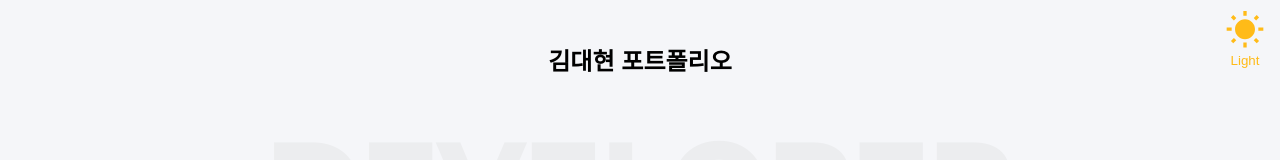
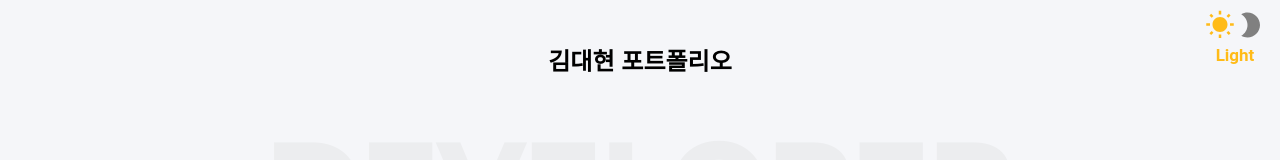
Before and after one commit to webcogy/devPortfolio, a React (Create React App) app: page / in a window 1280 px wide. Shown: the top 160 px of the page. Built offline with nearby package versions, Linux system fonts and the light colour scheme.

Commit message:
UPDATE : 다크모드 수정

```diff
--- a/package.json
+++ b/package.json
@@ -44,6 +44,6 @@
     ]
   },
   "devDependencies": {
-    "gh-pages": "3.2.3"
+    "gh-pages": "^3.2.3"
   }
 }
--- a/src/components/DarkMode.js
+++ b/src/components/DarkMode.js
@@ -1,43 +1,53 @@
-import React, {useState, useEffect} from 'react';
+import React, {useState, useEffect, useCallback} from 'react';
 import WbSunnyIcon from '@material-ui/icons/WbSunny';
 import Brightness2Icon from '@material-ui/icons/Brightness2';
 
 function DarkMode({ appRef }) {
     const [isDark, setIsDark] = useState(false);
 
-
     useEffect(() => {
         const viewMode = localStorage.getItem('viewMode');
-        if( viewMode === 'dark' ) fetchToDark();
+        if( viewMode === 'dark' ) darkMode();
     }, []);
 
-    const fetchToLight = () => {
+    const lightMode = useCallback(() => {
         appRef.current.classList.remove('darkMode')
         localStorage.removeItem('viewMode');
         setIsDark(false);
-    }
+    },[]);
 
-    const fetchToDark = () => {
+    const darkMode = useCallback(() => {
         appRef.current.classList.add('darkMode')
         localStorage.setItem('viewMode', 'dark');
         setIsDark(true);
-    }
+    },[]);
+
+    const fetchToMode = useCallback(() => {
+        if(isDark){
+            lightMode();
+        }else{
+            darkMode();
+        }
+    },[isDark]);
 
 
     return (
-        <div className="darkModeComponent">
+        <button className={
+            isDark === false
+            ? "darkModeComponent light"
+            : "darkModeComponent dark"
+        }
+        onClick={fetchToMode}>
+            <div className="icons">
+                <WbSunnyIcon className={!isDark && "light"} />
+                <Brightness2Icon className={isDark && "dark"} />
+            </div>
             {
                 isDark === false
-                ? <button class="btn_light" onClick={fetchToDark}>
-                    <WbSunnyIcon />
-                    <span>Light</span>
-                </button>
-                : <button class="btn_dark" onClick={fetchToLight}>
-                    <Brightness2Icon />
-                    <span>Dark</span>
-                </button>
+                ? <span>Light</span>
+                : <span>Dark</span>
             }
-        </div>
+        </button>
     );
 }
 
--- a/src/scss/darkmode.scss
+++ b/src/scss/darkmode.scss
@@ -91,27 +91,50 @@
   position: fixed;
   right: 10px;
   top: 10px;
-  width: 50px;
+  width: 70px;
   height: 50px;
   display: flex;
   justify-content: center;
   align-items: center;
   flex-wrap: wrap;
+  background: none;
+  color: gray;
+
+  & > span {
+    font-size: 17px;
+    font-family: roboto;
+    font-weight: bold;
+    margin-top: 5px;
+  }
+
+  & .icons {
+    display: flex;
+    justify-content: center;
+    align-items: center;
+    color: gray;
+
+    & .light {
+      color: #ffbb18;
+    }
+    & .dark {
+      color: #f82757;
+    }
+  }
 
   & button {
     background: none;
   }
 
   & svg {
-    font-size: 40px;
-    width: 100%;
+    font-size: 30px;
+    width: 30px;
   }
 
-  & .btn_light {
+  &.light {
     color: #ffbb18;
   }
 
-  & .btn_dark {
+  &.dark {
     color: #f82757;
   }
 }
```
Also changed, not shown: 1 other file (tests, documents, lock files or other folders).
